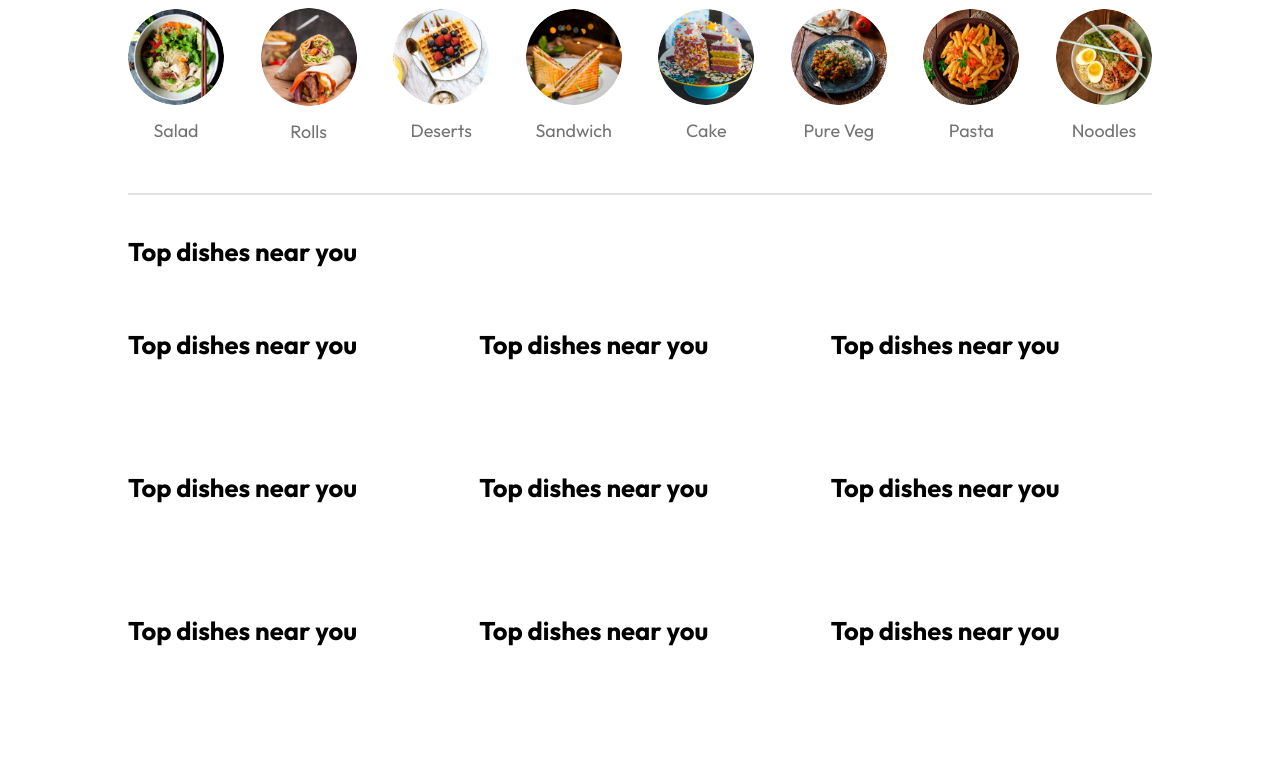
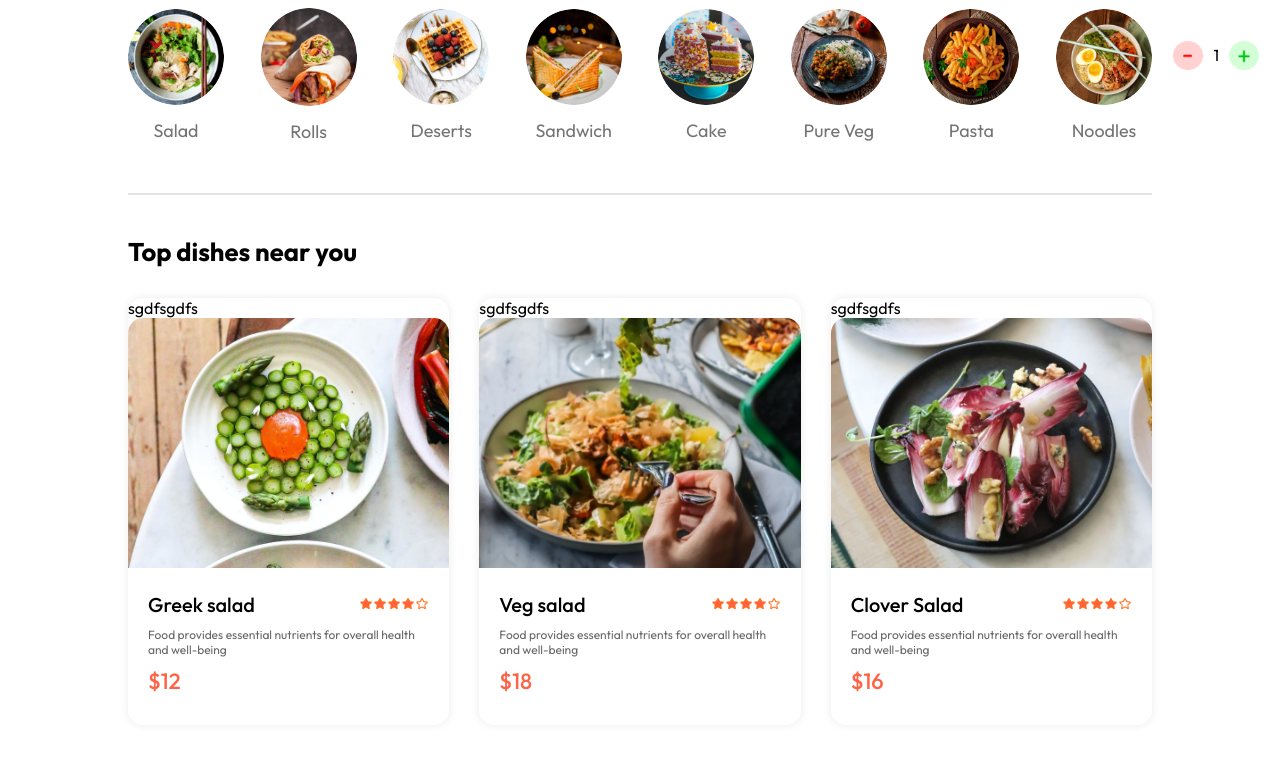
Before and after one commit to HudsonWayne/Food-Del, a React (Vite) app: page / in a window 1280 px wide. Shown: the part 709-1471 px from the top of the page. Built offline with nearby package versions, Linux system fonts and the light colour scheme.

Commit message:
added a fake id

```diff
--- a/src/components/FoodDisplay/FoodDisplay.jsx
+++ b/src/components/FoodDisplay/FoodDisplay.jsx
@@ -1,6 +1,7 @@
 import { useContext } from 'react'
 import './FoodDisplay.css'
 import {StoreContext} from '../../context/StoreContext'
+import FoodItem from '../FoodItem/FoodItem'
 
 const FoodDisplay = ({category}) => {
     const {food_list} = useContext(StoreContext)
@@ -8,24 +9,17 @@ const FoodDisplay = ({category}) => {
     <div className="food-display" id="food-display">
         <h2>Top dishes near you</h2>
         <div className="food-display-list">
-            {/* {food_list.map((item, index)=>{
+            {food_list.map((item, index)=>{
                 if(category==="All" || category===item.category){
-                    return <FoodDisplay key={index} id={item.id} name={item.name} description={item.description} price={item.price} image={item.image}/>
+                    return <FoodItem
+                     key={index}
+                     id={item.id}
+                     name={item.name}
+                     description={item.description}
+                     price={item.price}
+                     image={item.image}/>
                 }
-            })} */}
-            {food_list.map((item, index) => (
-  // Only render if category is "All" or matches item.category
-  category === "All" || category === item.category ? (
-    <FoodDisplay // Replace with your child component for rendering food items
-      key={index}
-      id={item.id}
-      name={item.name}
-      description={item.description}
-      price={item.price}
-      image={item.image}
-    />
-  ) : null
-))}
+            })}
         </div>
     </div>
   )
--- a/src/components/FoodItem/FoodItem.jsx
+++ b/src/components/FoodItem/FoodItem.jsx
@@ -5,16 +5,18 @@ import { StoreContext } from '../../context/StoreContext'
 
 const FoodItem = ({id, name, price,description,image}) => {
     const {cartItems,addToCart,removeFromCart} = useContext(StoreContext);
+   const fake = {id : 1}
 
   return (
     <div className='food-item'>
         <div className="food-item-img-container">
+            <p>sgdfsgdfs</p>
             <img className='food-item-image' src={image} alt={name} />
-            {!cartItems[id]
+            { !fake.id
                 ?<img className='add' onClick={()=>addToCart(id)} src={assets.add_icon_white} alt=""  />
                 : <div className="food-item-counter">
                     <img onClick={()=>removeFromCart(id)} src={assets.remove_icon_red} alt="" />
-                    <p>{cartItems[id]}</p>
+                    <p>{fake.id}</p>
                     <img onClick={()=>addToCart(id)} src={assets.add_icon_green} alt="" />
                 </div>
             }
```
